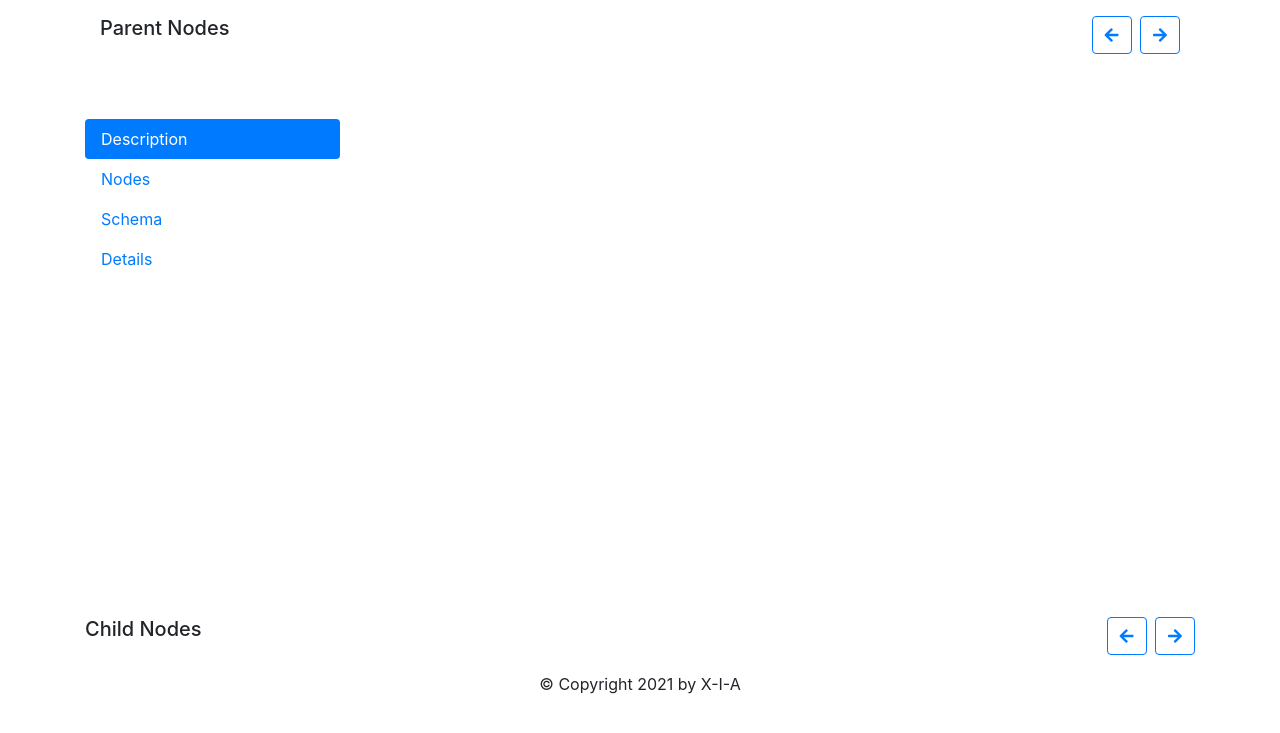
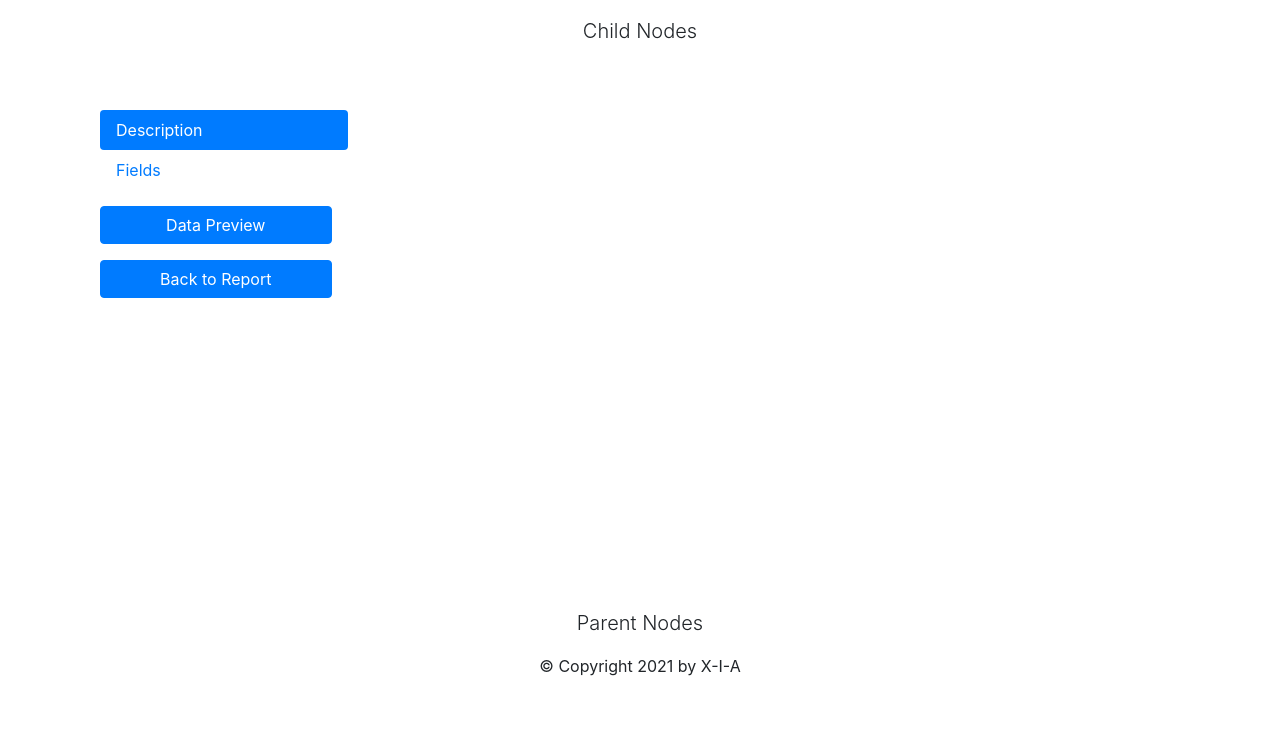
Before and after one commit to X-I-A/bigquery-reader, a Flask app: template templates/node.html in a window 1280 px wide. Shown: the top 733 px of the page. Run offline with Flask 2, Linux system fonts and the light colour scheme; the template is opened without the code that fills it, so the values that code supplies are empty; some libraries are stand-ins or nearby versions.

Commit message:
feat: Initial release

```diff
--- a/main.py
+++ b/main.py
@@ -1,4 +1,5 @@
 import os
+from pathlib import Path
 from flask import Flask, request, g, render_template
 import google.auth
 from modules.home.view import home
@@ -8,7 +9,8 @@ app = Flask(__name__)
 app.register_blueprint(home)
 
 app.config["PROJECT_ID"] = google.auth.default()[1]
-app.config["DATASET"] = 'rmsp'
+app.config["DATASET"] = 'test_builder'
+app.config["MODEL_PATH"] = os.path.join(Path(__file__).parent, "models")
 
 if __name__ == '__main__':
     app.run(host='0.0.0.0', debug=True, port=int(os.environ.get('PORT', 8080)))  # pragma: no cover
--- a/templates/base.html
+++ b/templates/base.html
@@ -15,7 +15,7 @@
     </div>
     <div id="footer" class="container text-center">
     {% block footer %}
-    &copy; Copyright 2021 by X-I-A
+        &copy; Copyright 2021 by X-I-A
     {% endblock %}
     </div>
     <footer>
--- a/templates/index.html
+++ b/templates/index.html
@@ -5,7 +5,7 @@
 {% endblock %}
 {% block content %}
 <p class="lead text-center">
-  Welcome to Bigquery Viewer. Please choose the Top-Level Reporting
+  Welcome to Big Query Explorer. Please choose the Top-Level Reporting
 </p>
 <div class="container-fluid content-row">
     <div class="row">
--- a/templates/node.html
+++ b/templates/node.html
@@ -4,106 +4,47 @@
 {% endblock %}
 {% block content %}
     <div class="container mt-3">
-        <div class="row">
-            <div class="col-6">
-                <h5 class="mb-3">Parent Nodes</h5>
-            </div>
-            <div class="col-6 text-right">
-                <a class="btn btn-outline-primary mb-3 mr-1" href="#carouselParents" role="button" data-slide="prev">
-                    <i class="fa fa-arrow-left"></i>
-                </a>
-                <a class="btn btn-outline-primary mb-3 " href="#carouselParents" role="button" data-slide="next">
-                    <i class="fa fa-arrow-right"></i>
-                </a>
-            </div>
-            <div class="col-12">
-                <div id="carouselParents" class="carousel slide" data-ride="carousel" data-interval="10000">
-                    <div class="carousel-inner">
-                        {% for some_parents in parents %}
-                        {% if loop.index == 1 %}
-                        <div class="carousel-item active">
-                        {% else %}
-                        <div class="carousel-item">
-                        {% endif %}
-                            <div class="row">
-                            {% for parent in some_parents %}
-                            <div class="col-sm-6 col-lg-3 mt-3">
-                                <div class="card h-100 w-100">
-                                    <div class="card-header text-center"><h5> {{ parent.name }} </h5></div>
-                                    <div class="card-body">
-                                        <h5 class="card-title text-center">{{ parent.type }}</h5>
-                                        <p class="card-text">{{ parent.description }}</p>
-                                    </div>
-                                </div>
-                            </div>
-                            {% endfor %}
-                            </div>
-                        </div>
-                        {% endfor %}
-                        </div>
-                    </div>
-                </div>
+        <div class="text-center">
+            <p class="lead text-center">Child Nodes</p>
+            <div class="row">
+              <div class="mx-auto">
+                {% for child in children %}
+                    <a href="{{ child.url }}" type="button" class="btn btn-primary mr-3 mt-3">{{ child.name }}</a>
+                {% endfor %}
+              </div>
             </div>
         </div>
+        <h3 class="text-center mt-3">{{ node.name }}</h3>
         <div class="row mt-5 mb-5" style="height: 450px">
           <div class="col-3">
             <div class="nav flex-column nav-pills" id="v-pills-tab" role="tablist" aria-orientation="vertical">
               <a class="nav-link active" id="v-pills-home-tab" data-toggle="pill" href="#v-pills-home" role="tab" aria-controls="v-pills-home" aria-selected="true">Description</a>
-              <a class="nav-link" id="v-pills-profile-tab" data-toggle="pill" href="#v-pills-profile" role="tab" aria-controls="v-pills-profile" aria-selected="false">Nodes</a>
-              <a class="nav-link" id="v-pills-messages-tab" data-toggle="pill" href="#v-pills-messages" role="tab" aria-controls="v-pills-messages" aria-selected="false">Schema</a>
-              <a class="nav-link" id="v-pills-settings-tab" data-toggle="pill" href="#v-pills-settings" role="tab" aria-controls="v-pills-settings" aria-selected="false">Details</a>
+              <a class="nav-link" id="v-pills-profile-tab" data-toggle="pill" href="#v-pills-profile" role="tab" aria-controls="v-pills-profile" aria-selected="false">Fields</a>
+              <a href="{{ node.preview_url }}" type="button" class="btn btn-primary mr-3 mt-3">Data Preview</a>
+              <a href="{{ node.report_url }}" type="button" class="btn btn-primary mr-3 mt-3">Back to Report</a>
             </div>
           </div>
           <div class="col-9">
             <div class="tab-content" id="v-pills-tabContent">
               <div class="tab-pane fade show active" id="v-pills-home" role="tabpanel" aria-labelledby="v-pills-home-tab">
+                  {{ node.description|safe}}
               </div>
               <div class="tab-pane fade" id="v-pills-profile" role="tabpanel" aria-labelledby="v-pills-profile-tab">
+                  {% for field in node.fields %}
+                    <a href="#" type="button" class="btn btn-primary mr-3 mt-3">{{ field }}</a>
+                  {% endfor %}
               </div>
-              <div class="tab-pane fade" id="v-pills-messages" role="tabpanel" aria-labelledby="v-pills-messages-tab">...</div>
-              <div class="tab-pane fade" id="v-pills-settings" role="tabpanel" aria-labelledby="v-pills-settings-tab">...</div>
             </div>
           </div>
         </div>
-        <div class="row">
-            <div class="col-6">
-                <h5 class="mb-3">Child Nodes</h5>
-            </div>
-            <div class="col-6 text-right">
-                <a class="btn btn-outline-primary mb-3 mr-1" href="#carouselChildren" role="button" data-slide="prev">
-                    <i class="fa fa-arrow-left"></i>
-                </a>
-                <a class="btn btn-outline-primary mb-3 " href="#carouselChildren" role="button" data-slide="next">
-                    <i class="fa fa-arrow-right"></i>
-                </a>
-            </div>
-            <div class="col-12">
-                <div id="carouselChildren" class="carousel slide" data-ride="carousel" data-interval="10000">
-                    <div class="carousel-inner">
-                        {% for some_children in children %}
-                        {% if loop.index == 1 %}
-                        <div class="carousel-item active">
-                        {% else %}
-                        <div class="carousel-item">
-                        {% endif %}
-                            <div class="row">
-                            {% for child in some_children %}
-                            <div class="col-sm-6 col-lg-3 mt-3">
-                                <div class="card h-100 w-100">
-                                    <div class="card-header text-center"><h5> {{ child.name }} </h5></div>
-                                    <div class="card-body">
-                                        <h5 class="card-title text-center">{{ child.type }}</h5>
-                                        <p class="card-text">{{ child.description }}</p>
-                                    </div>
-                                </div>
-                            </div>
-                            {% endfor %}
-                            </div>
-                        </div>
-                        {% endfor %}
-                        </div>
-                    </div>
-                </div>
+        <div class="text-center">
+            <p class="lead text-center">Parent Nodes</p>
+            <div class="row">
+              <div class="mx-auto">
+                {% for parent in parents %}
+                    <a href="{{ parent.url }}" type="button" class="btn btn-primary mr-3 mt-3">{{ parent.name }}</a>
+                {% endfor %}
+              </div>
             </div>
         </div>
     </div>
```
Also changed, not shown: models/tables/test2.json (added, +11 -0 lines), models/views/test1.sql (added, +29 -0 lines), modules/home/view.py (+81 -43 lines), templates/report.html (+20 -46 lines), README.md, 2 other files.
